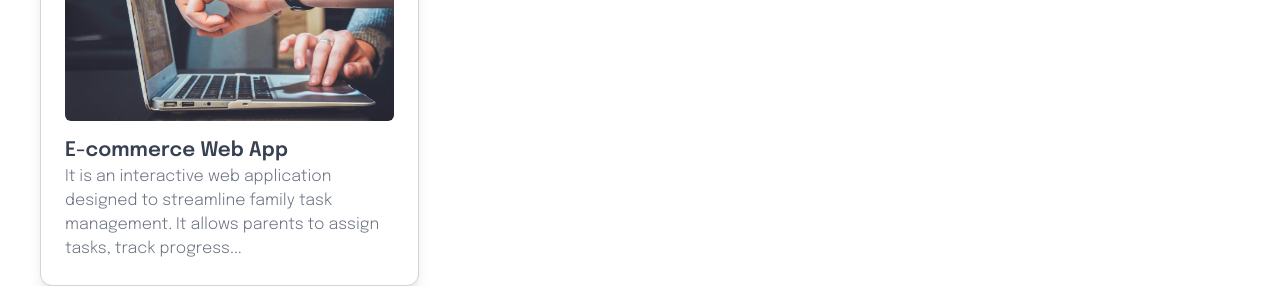
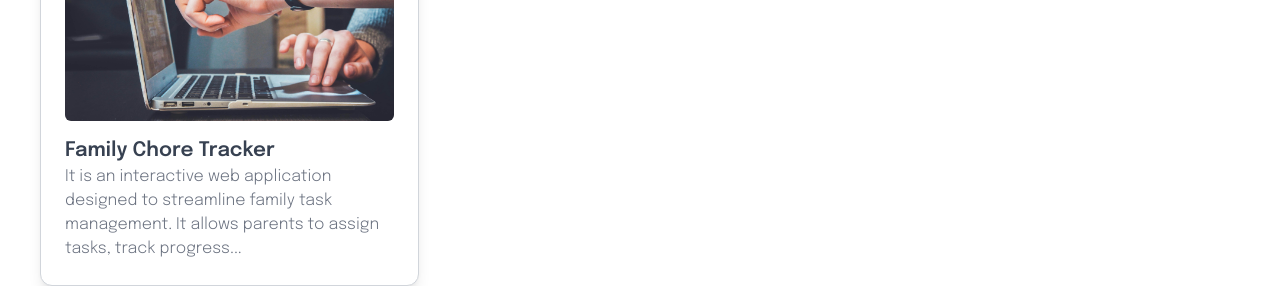
Before and after one commit to zol22/Portfolio, a React (Vite) app: page / in a window 1280 px wide. Shown: the part 2140-2426 px from the top of the page. Built offline with nearby package versions, Linux system fonts and the light colour scheme.

Commit message:
fix title

```diff
--- a/src/components/Projects.jsx
+++ b/src/components/Projects.jsx
@@ -22,7 +22,7 @@ const projects = [
   },
   {
     id: 4,
-    name: 'E-commerce Web App',
+    name: 'Family Chore Tracker',
     description: 'It is an interactive web application designed to streamline family task management. It allows parents to assign tasks, track progress...',
     imageUrl: '/images/chore-tracker-unsplash.jpg',
   },
```
